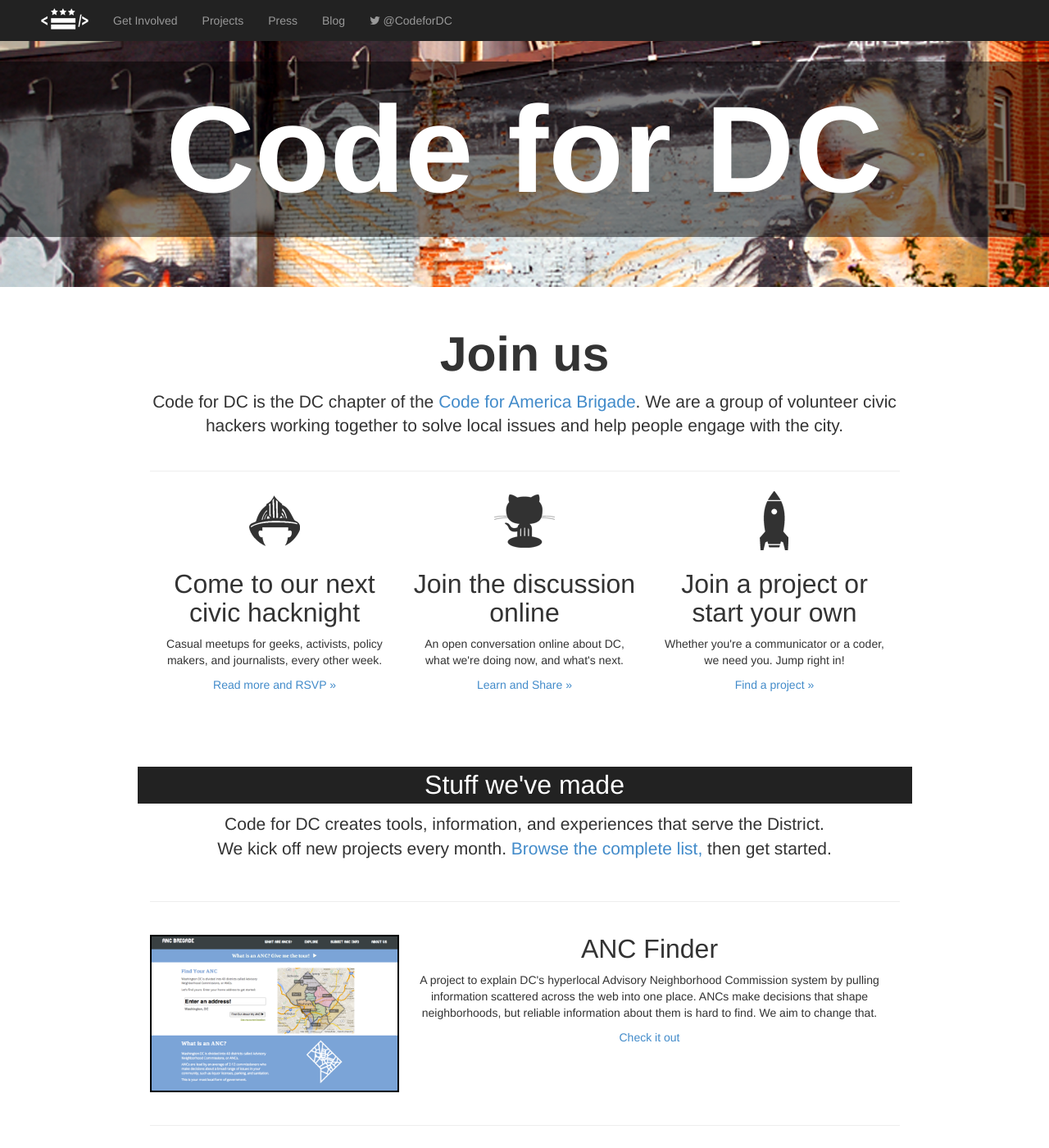
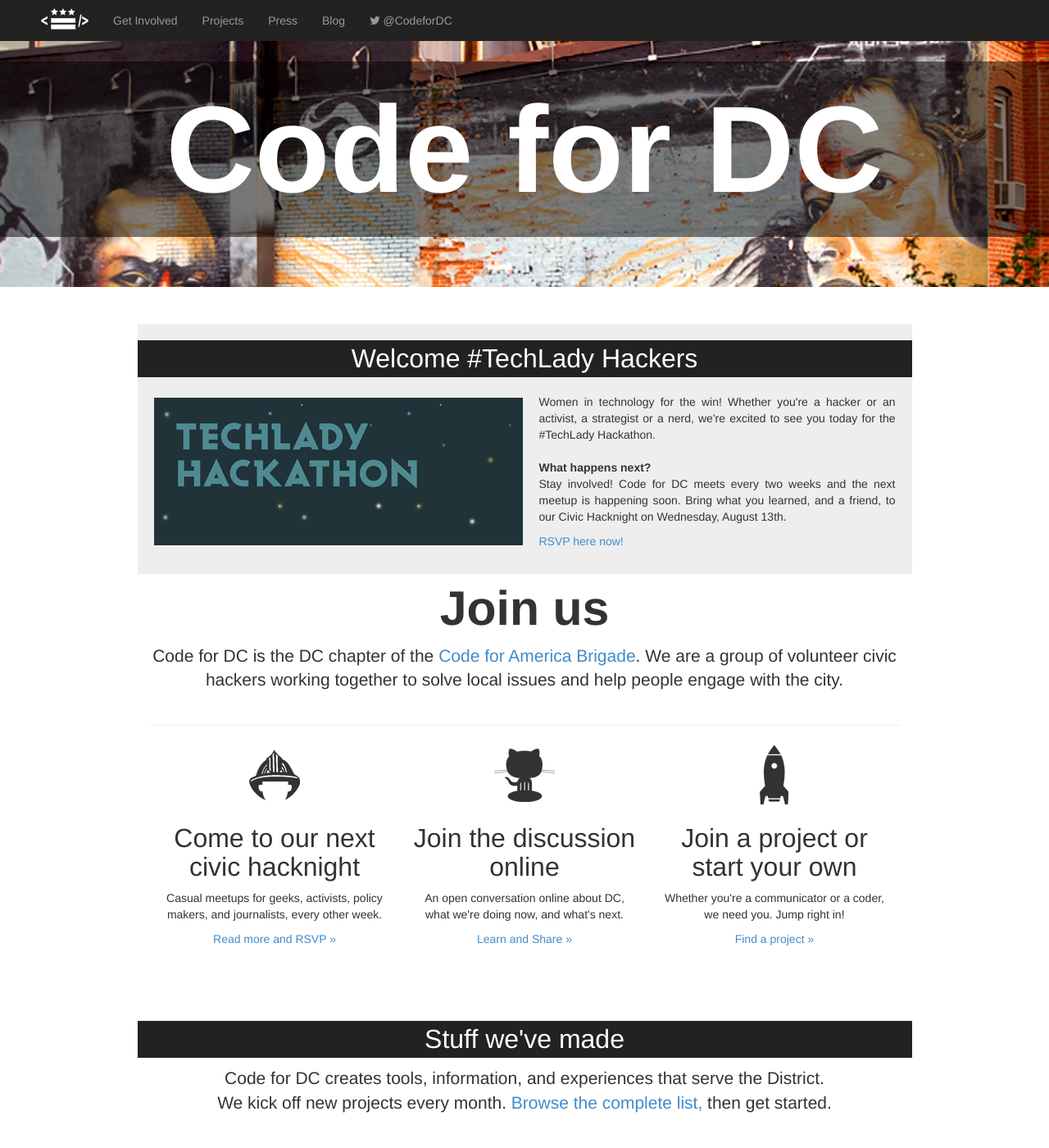
Before and after one commit to civictechdc/codefordc.github.com, a Jekyll site: the page built from index.html, in a window 1280 px wide and 1400 px high. Shown: the whole window at 82% size. Built offline with Jekyll 4.4.1, drawn with Linux system fonts in a browser that asks for light colours; nearby versions of some CDN libraries; Markdown is read by kramdown in place of the engine named in the settings.

Commit message:
techlady hackathon 2!

```diff
--- a/css/style.css
+++ b/css/style.css
@@ -86,7 +86,7 @@
 }
 
 .announcement-icon img{
-	width: 154px;
+	width: 450px;
 
 }
 .announcement-content {
--- a/index.html
+++ b/index.html
@@ -29,6 +29,28 @@
 				</div>
 				<div class="col-lg-12"><hr/></div>
 -->
+
+<div class="col-lg-12 announcement heading-stripe light-grey">
+					<h2 class="blackish">Welcome #TechLady Hackers</h2>
+					<div class="announcement-icon">
+						<img src="images/techlady-logo.png" alt="#TechLady Hackathon" />
+					</div>
+					<div class="announcement-content">
+
+						<p>
+Women in technology for the win! Whether you're a hacker or an activist, a strategist or a nerd, we're excited to see you today for the #TechLady Hackathon.
+<br/>
+<br/>
+<b>What happens next?</b>
+<br/>
+Stay involved!  Code for DC meets every two weeks and the next meetup is happening soon.  Bring what you learned, and a friend, to our Civic Hacknight on Wednesday, August 13th.
+						</p>
+						<p>
+							<a href="http://www.meetup.com/Code-for-DC/" target="_blank">RSVP here now!</a>
+						</p>
+					</div>
+				</div>
+
 
 				<div class="col-lg-12">
 					<h1 class="h0">Join us</h1>
```
Also changed, not shown: images/techlady-logo.png (added).
